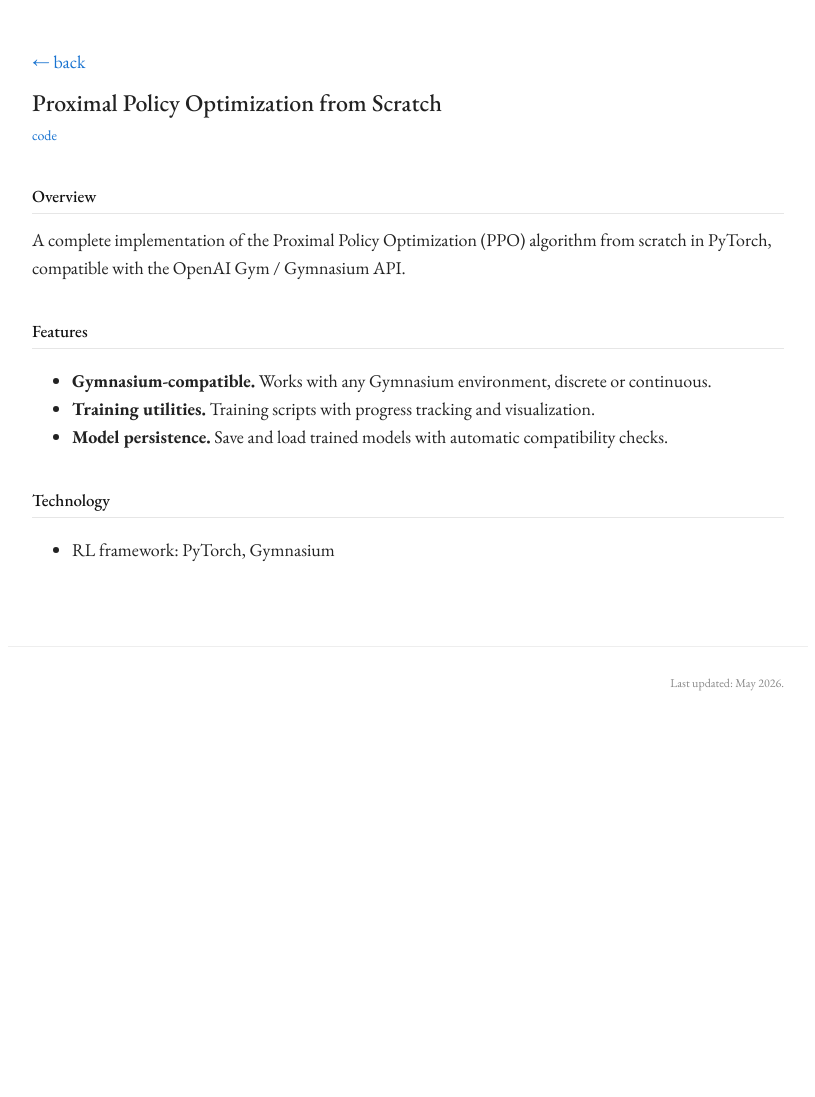
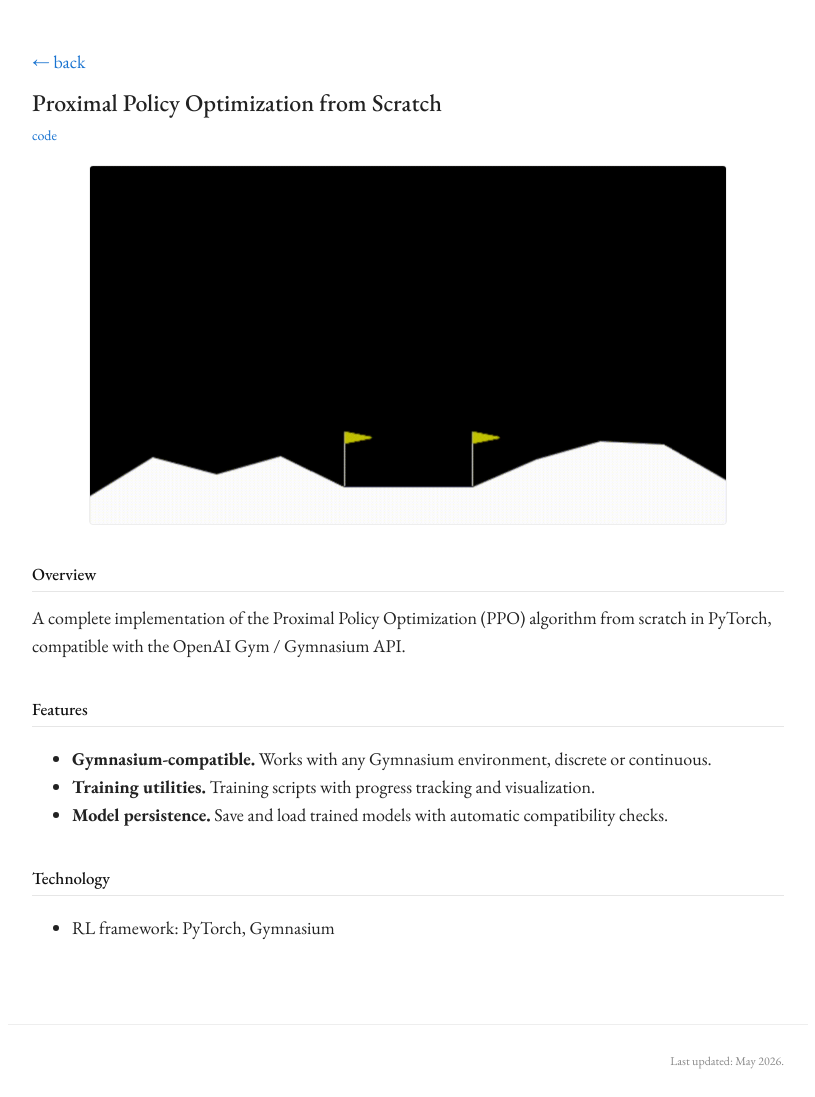
Before and after one commit to minsoo0926/minsoo0926.github.io, a Jekyll site: the page built from projects/PPO-scratch/index.md, in a window 1280 px wide. Shown: the whole page, without its empty margins (232-1047 px from the left). Built offline with Jekyll 4.4.1, drawn with Linux system fonts in a browser that asks for light colours; before the commit the page ends 900 px from its top, so only the background shows below that.

Commit message:
FEATURE: add thumb image to each page

```diff
--- a/_layouts/post.html
+++ b/_layouts/post.html
@@ -9,5 +9,11 @@ layout: default
         {{ page.date }}{% if page.author %} · {{ page.author }}{% else %} · Minsoo Ha{% endif %}
     </p>
 
+    {%- if page.thumb_image %}
+    <div class="hero">
+        <img src="/assets/images/{{ page.thumb_image }}" alt="{{ page.title }}">
+    </div>
+    {%- endif %}
+
     {{ content }}
 </article>
--- a/_layouts/project.html
+++ b/_layouts/project.html
@@ -1,6 +1,14 @@
 ---
 layout: default
 ---
+{%- assign thumb = page.thumb_image -%}
+{%- if thumb == nil or thumb == "" -%}
+    {%- for p in site.data.projects -%}
+        {%- if p.url == page.url and p.thumb_image -%}
+            {%- assign thumb = p.thumb_image -%}
+        {%- endif -%}
+    {%- endfor -%}
+{%- endif -%}
 <article class="project">
     <p><a href="/">← back</a></p>
 
@@ -14,5 +22,11 @@ layout: default
     </div>
     {%- endif %}
 
+    {%- if thumb %}
+    <div class="hero">
+        <img src="/assets/images/{{ thumb }}" alt="{{ page.title }}">
+    </div>
+    {%- endif %}
+
     {{ content }}
 </article>
--- a/assets/css/style.css
+++ b/assets/css/style.css
@@ -130,6 +130,18 @@ article.project .links { font-family: "EB Garamond", "Georgia", "Times New Roman
 article.project .links a { margin-right: 10px; }
 article.project h2 { font-size: 17px; }
 
+/* Hero thumbnail on project/post pages */
+.hero { margin: 18px 0 24px 0; }
+.hero img {
+    display: block;
+    max-width: 100%;
+    max-height: 360px;
+    margin: 0 auto;
+    border-radius: 4px;
+    border: 1px solid #eee;
+    background: #f4f4f4;
+}
+
 /* Responsive */
 @media (max-width: 600px) {
     .profile { grid-template-columns: 1fr; }
```
Also changed, not shown: projects/unfinished-ideas/index.md (deleted, +0 -16 lines).
